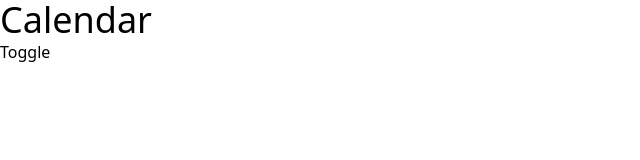
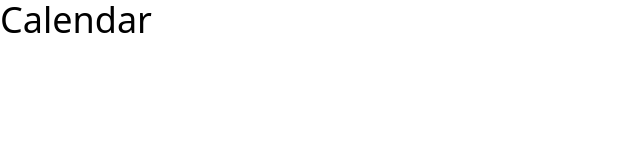
Before and after one commit to Nickolas-Hernandez/loon, a Next.js app: page / in a window 1280 px wide. Shown: the top 160 px of the page, without its empty margins (0-640 px from the left). Built offline with nearby package versions, Linux system fonts and the light colour scheme.

Commit message:
update button text styles #4

```diff
--- a/src/pages/index.tsx
+++ b/src/pages/index.tsx
@@ -4,11 +4,11 @@ import { ThemeContext } from '@/context/themeContext';
 import Calendar from '@/components/calendar';
 
 export default function Home() {
-  const { theme, toggleTheme } = useContext(ThemeContext)!;
+  const { theme } = useContext(ThemeContext)!;
 
-  const handleThemeToggle = () => {
-    toggleTheme();
-  }
+  // const handleThemeToggle = () => {
+  //   toggleTheme();
+  // }
 
   return (
     <>
@@ -21,7 +21,7 @@ export default function Home() {
       <body className={theme === 'dark' ? 'dark' : 'light'}>
         <main className='bg-white dark:bg-black'>
           <Calendar />
-          <button onClick={handleThemeToggle}>Toggle</button>
+          {/* <button onClick={handleThemeToggle}>Toggle</button> */}
         </main>
       </body>
     </>
--- a/src/styles/globals.scss
+++ b/src/styles/globals.scss
@@ -16,7 +16,8 @@ p,
 a,
 span,
 li,
-small {
+small,
+button {
   @apply text-black dark:text-white;
 }
 
```
